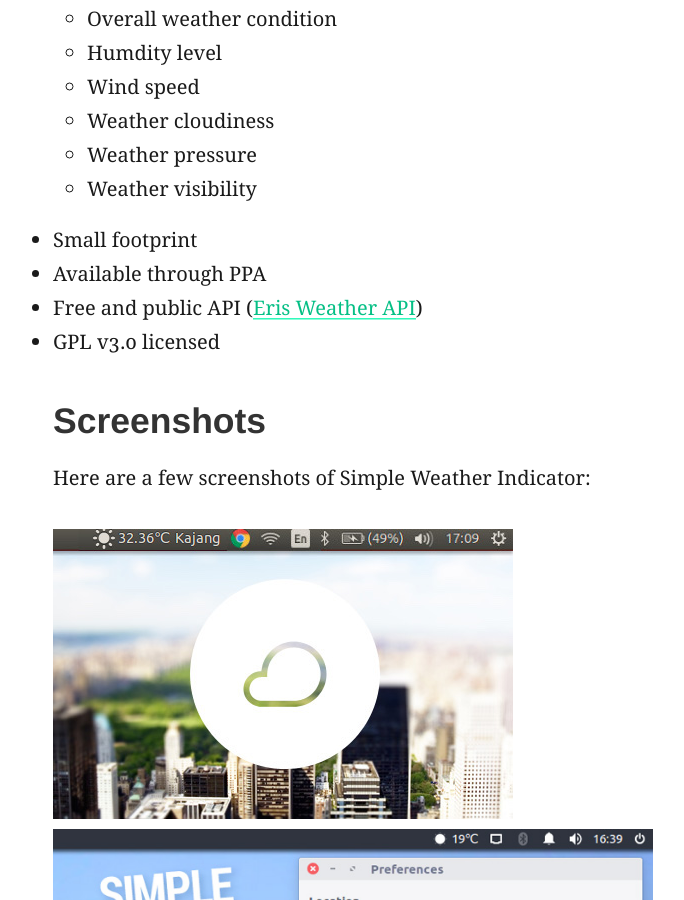
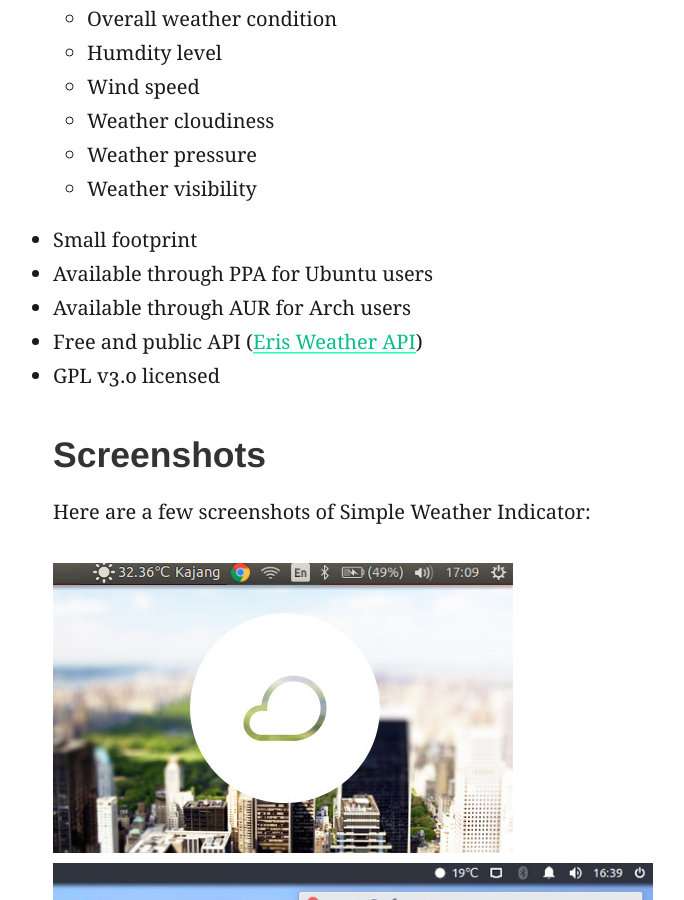
Before and after one commit to kasramp/UbuntuIndicatorWeather, a Jekyll site: the page built from index.md, in a window 1280 px wide and 900 px high, scrolled down 1187 px. Shown: the whole window, without its empty margins (11-695 px from the left). Built offline with Jekyll 4.4.1, drawn with Linux system fonts in a browser that asks for light colours.

```diff
--- a/index.md
+++ b/index.md
@@ -29,7 +29,8 @@ Simple Weather Indicator is an elegant and very simple weather indicator for Ubu
     - Weather visibility
 
 - Small footprint
-- Available through PPA
+- Available through PPA for Ubuntu users
+- Available through AUR for Arch users
 - Free and public API ([Eris Weather API](http://eris.madadipouya.com/))
 - GPL v3.0 licensed
 
```
Also changed, not shown: installation.md (+4 -0 lines).
